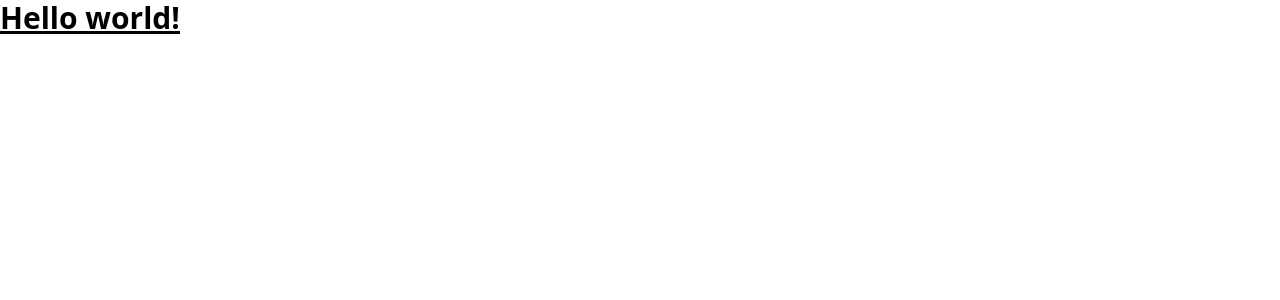
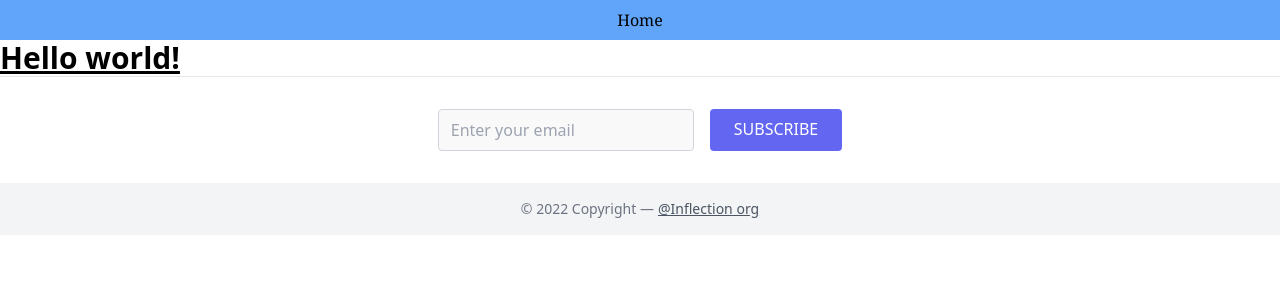
Before and after one commit to adarsh23012003/CMS-frontend, a React (Create React App) app: page / in a window 1280 px wide. Shown: the top 300 px of the page. Built offline with nearby package versions, Linux system fonts and the light colour scheme.

Commit message:
footer and navbar using in index.js

```diff
--- a/src/index.js
+++ b/src/index.js
@@ -1,14 +1,23 @@
-import React from 'react';
-import ReactDOM from 'react-dom/client';
-import './index.css';
-import App from './App';
-import reportWebVitals from './reportWebVitals';
+import React from "react";
+import ReactDOM from "react-dom/client";
+import "./index.css";
+import App from "./App";
+import reportWebVitals from "./reportWebVitals";
+import Navbar from "../src/Components/App/Navbar";
+import Footer from "../src/Components/App/Footer";
+import { BrowserRouter } from "react-router-dom";
 
-const root = ReactDOM.createRoot(document.getElementById('root'));
+const root = ReactDOM.createRoot(document.getElementById("root"));
 root.render(
-  <React.StrictMode>
-    <App />
-  </React.StrictMode>
+  <>
+    <React.StrictMode>
+      <BrowserRouter>
+        <Navbar />
+        <App />
+        <Footer />
+      </BrowserRouter>
+    </React.StrictMode>
+  </>
 );
 
 // If you want to start measuring performance in your app, pass a function
```
